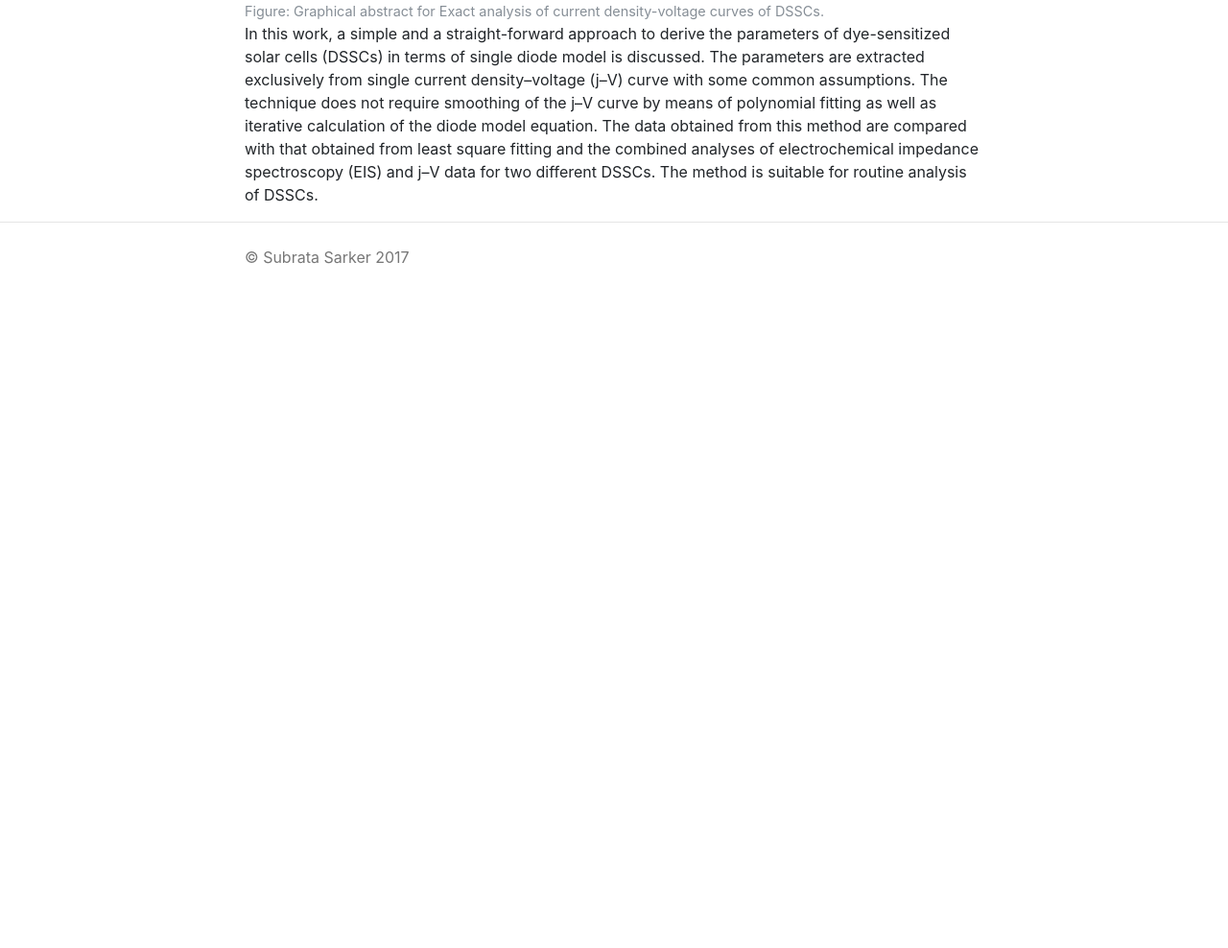
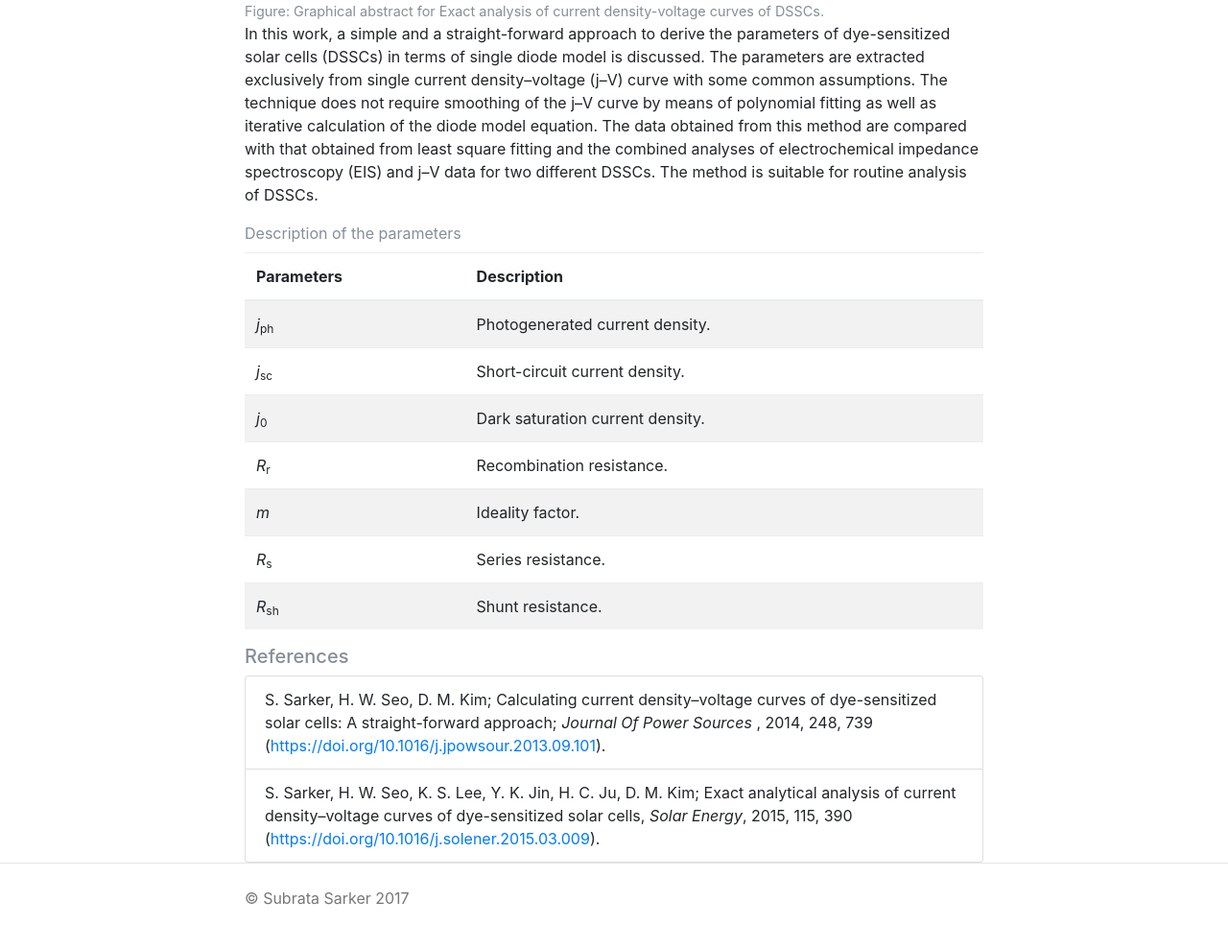
Before and after one commit to picklu/jvanalysis, a Flask app: template jvanalysis/templates/about.html in a window 1280 px wide. Shown: the part 1601-2589 px from the top of the page at 96% size. Before the commit the page ends 1876 px from the top, so only its background shows below. Run offline with Flask 2, Linux system fonts and the light colour scheme; the template is opened without the code that fills it: values that come from a table or form of the project are taken from there, others are empty; some libraries are stand-ins or nearby versions.

Commit message:
Add reference and description table

```diff
--- a/jvanalysis/templates/about.html
+++ b/jvanalysis/templates/about.html
@@ -31,6 +31,34 @@
         <p class="text-justified">
             In this work, a simple and a straight-forward approach to derive the parameters of dye-sensitized solar cells (DSSCs) in terms of single diode model is discussed. The parameters are extracted exclusively from single current density–voltage (j–V) curve with some common assumptions. The technique does not require smoothing of the j–V curve by means of polynomial fitting as well as iterative calculation of the diode model equation. The data obtained from this method are compared with that obtained from least square fitting and the combined analyses of electrochemical impedance spectroscopy (EIS) and j–V data for two different DSSCs. The method is suitable for routine analysis of DSSCs.
         </p>
+        <div class="table-responsive">
+            <label for="description" class="text-muted">Description of the parameters</label>
+            <table id="description" class="table table-striped">
+                <thead>
+                    <tr><th>Parameters</th><th>Description</th></tr>
+                </thead>
+                <tbody>
+                    <tr><td><em>j</em><sub>ph</sub></td><td>Photogenerated current density.</td></tr>
+                    <tr><td><em>j</em><sub>sc</sub></td><td>Short-circuit current density.</td></tr>
+                    <tr><td><em>j</em><sub>0</sub></td><td>Dark saturation current density.</td></tr>
+                    <tr><td><em>R</em><sub>r</sub></td><td>Recombination resistance.</td></tr>
+                    <tr><td><em>m</em></td><td>Ideality factor.</td></tr>
+                    <tr><td><em>R</em><sub>s</sub></td><td>Series resistance.</td></tr>
+                    <tr><td><em>R</em><sub>sh</sub></td><td>Shunt resistance.</td></tr>
+                </tbody>
+            </table>
+        </div>
+    </div>
+</div>
+<div class="row">
+    <div class="col-md-12">
+        <div class="references">
+            <h5 class="text-muted">References</h5>
+            <ol class="list-group">
+                <li class="list-group-item">S. Sarker, H. W. Seo, D. M. Kim; Calculating current density–voltage curves of dye-sensitized solar cells: A straight-forward approach; <em>Journal Of Power Sources </em>, 2014, 248, 739 (<a href="https://doi.org/10.1016/j.jpowsour.2013.09.101">https://doi.org/10.1016/j.jpowsour.2013.09.101</a>).</li>
+                <li class="list-group-item">S. Sarker, H. W. Seo, K. S. Lee, Y. K. Jin, H. C. Ju, D. M. Kim; Exact analytical analysis of current density–voltage curves of dye-sensitized solar cells, <em>Solar Energy</em>, 2015, 115, 390 (<a href="https://doi.org/10.1016/j.solener.2015.03.009">https://doi.org/10.1016/j.solener.2015.03.009</a>).</li>
+            </ol>
+        </div>
     </div>
 </div>
 {% endblock %}
```
